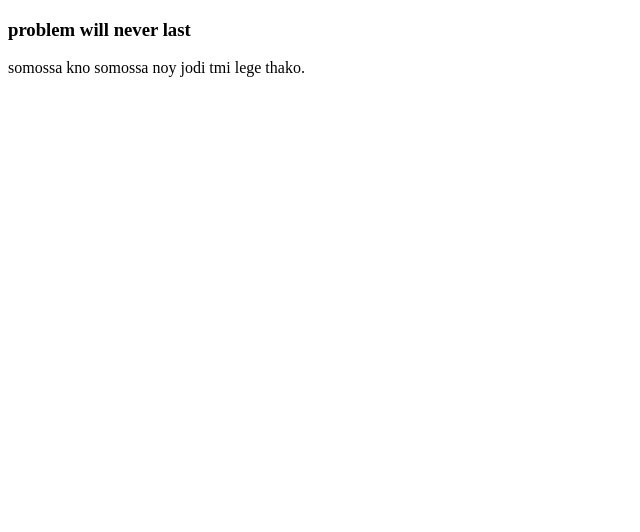
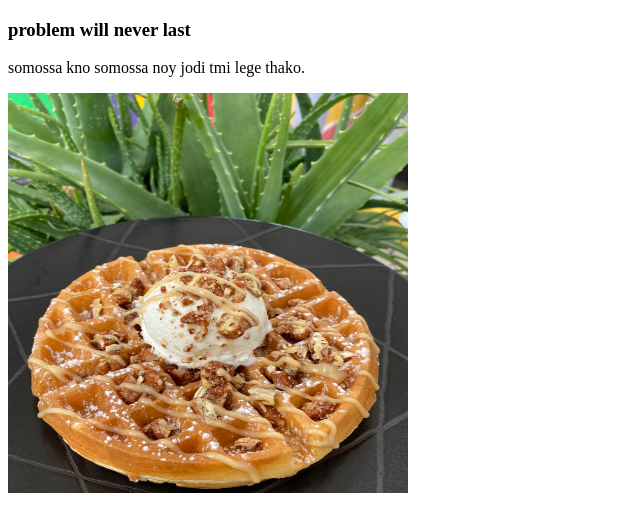
Before and after one commit to ASMAKHATUN2313/problem-will-never-lastes, a plain HTML site: page git.html in a window 1280 px wide. Shown: the whole page, without its empty margins (0-640 px from the left). Drawn offline with Linux system fonts and the light colour scheme.

Commit message:
image add

```diff
--- a/git.html
+++ b/git.html
@@ -3,11 +3,15 @@
 <head>
     <meta charset="UTF-8">
     <meta name="viewport" content="width=device-width, initial-scale=1.0">
-    <title>Document</title>
+    <title>peoblem</title>
 </head>
 <body>
+
     <h3>problem will never last</h3>
     <p>somossa kno somossa noy jodi tmi lege thako.</p>
 
+    <div>
+        <img src="image/wafle.png" height=400px  width="400px" alt="">
+    </div>
 </body>
 </html>
```
